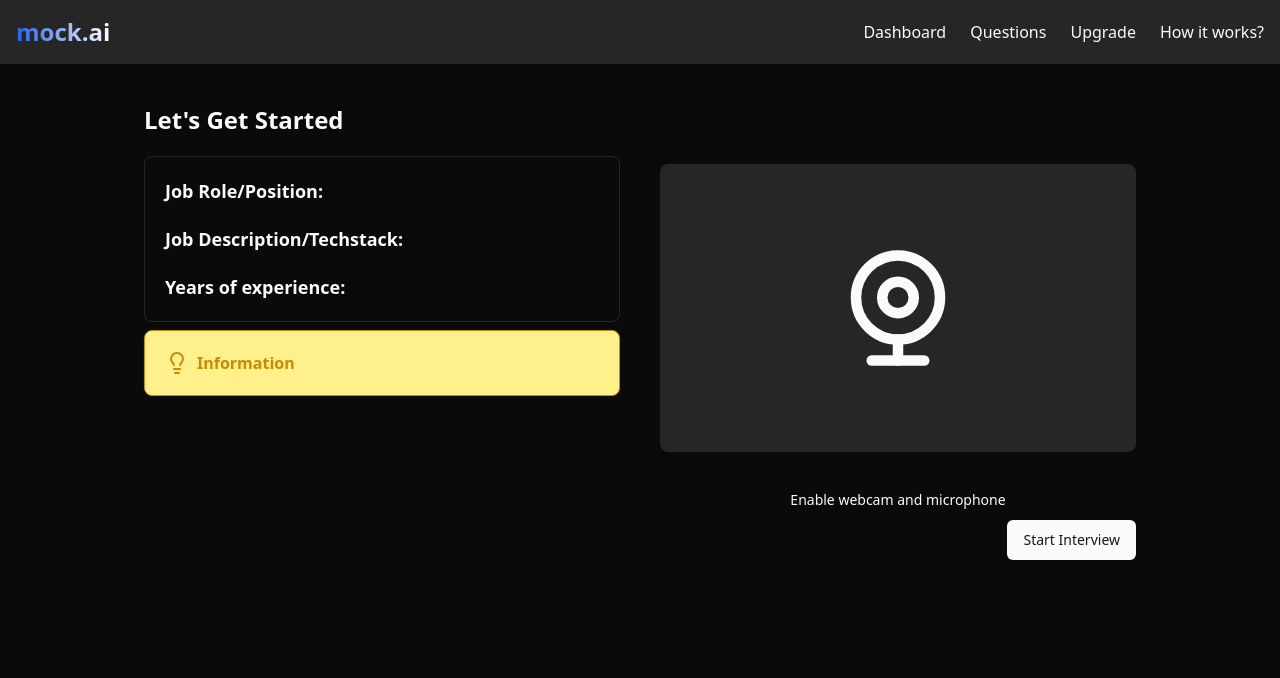
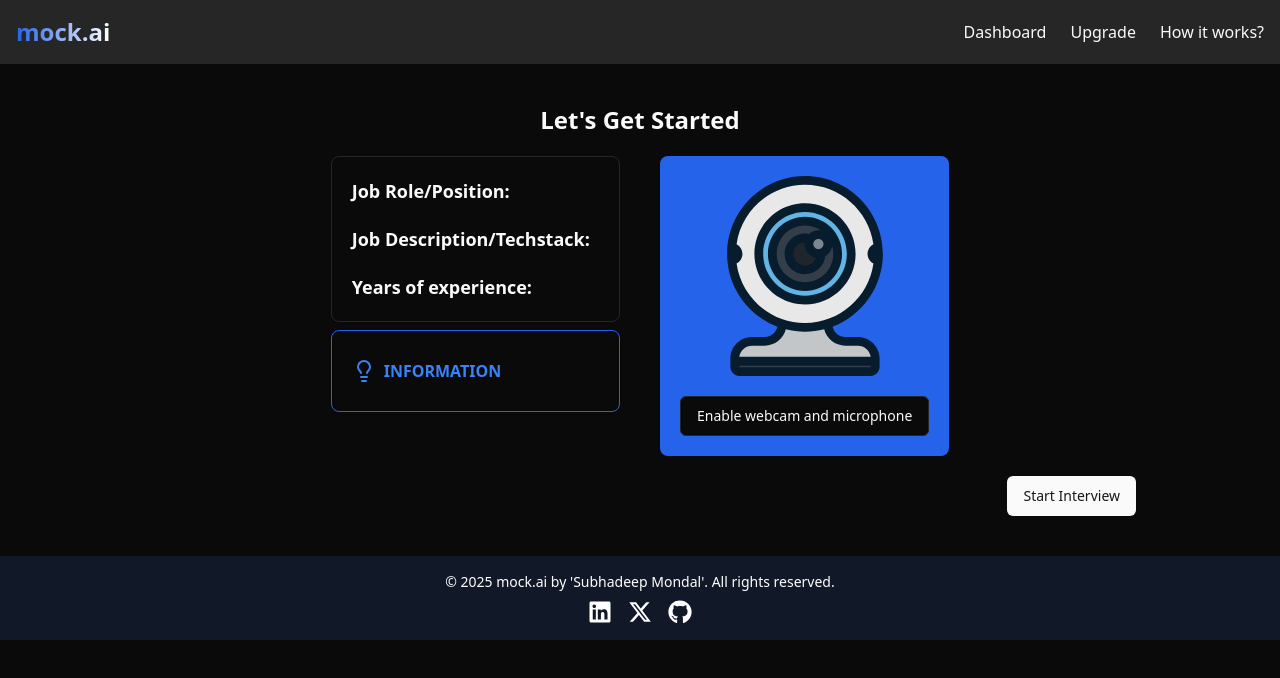
Before and after one commit to SubhadeepMondal2023/mock.ai, a Next.js app: page /dashboard/interview/1 in a window 1280 px wide. Shown: the top 678 px of the page. Built offline with nearby package versions, Linux system fonts and the light colour scheme; no server answers; the database is empty.

Commit message:
dashboard done, footer added

```diff
--- a/app/dashboard/_components/AddNewInterview.jsx
+++ b/app/dashboard/_components/AddNewInterview.jsx
@@ -34,7 +34,6 @@ function AddNewInterview() {
   const onSubmit = async (e) => {
     setLoading(true);
     e.preventDefault();
-    console.log(jobPosition, jobDesc, jobExperience);
 
     const inputPrompt = `Job Position: ${jobPosition}, Job Description: ${jobDesc}, Years of Experience: ${jobExperience}, give ${process.env.NEXT_PUBLIC_INTERVIEW_QUESTION_COUNT} in-depth technical interview questions and their solutions in 3-4 lines in JSON format`;
 
@@ -42,7 +41,6 @@ function AddNewInterview() {
       const result = await sendMessageToChat(inputPrompt);
 
       if (result) {
-        console.log("API Response:", JSON.parse(result));
         setJsonResponse(result);
 
         const resp = await db.insert(MockInterview)
@@ -56,11 +54,8 @@ function AddNewInterview() {
           createdAt: moment().format('DD-MM-YYYY')
         }).returning({mockId:MockInterview.mockId})
 
-        console.log("Inserted Id:", resp);
         setOpenDialog(false);
-        route.push('/dashboard/interview'+resp[0]?.mockId);
-
-
+        route.push(`/dashboard/interview/${resp[0]?.mockId}`);
       } else {
         console.error("API returned undefined or null.");
       }
--- /dev/null
+++ b/app/dashboard/_components/Footer.jsx
@@ -0,0 +1,28 @@
+"use client";
+import React from "react";
+import { FaLinkedin, FaXTwitter, FaGithub } from "react-icons/fa6";
+
+const Footer = () => {
+  const linkedinProfile = process.env.NEXT_PUBLIC_LINKEDIN_PROFILE;
+  const xProfile = process.env.NEXT_PUBLIC_X_PROFILE;
+  const githubProfile = process.env.NEXT_PUBLIC_GITHUB_PROFILE;
+
+  return (
+    <footer className="bg-gray-900 text-white py-4 flex flex-col items-center gap-2">
+      <p className="text-sm">© 2025 mock.ai by 'Subhadeep Mondal'. All rights reserved.</p>
+      <div className="flex gap-4">
+        <a href={linkedinProfile} target="_blank" rel="noopener noreferrer">
+          <FaLinkedin className="text-2xl hover:text-blue-500" />
+        </a>
+        <a href={xProfile} target="_blank" rel="noopener noreferrer">
+          <FaXTwitter className="text-2xl hover:text-gray-400" />
+        </a>
+        <a href={githubProfile} target="_blank" rel="noopener noreferrer">
+          <FaGithub className="text-2xl hover:text-gray-300" />
+        </a>
+      </div>
+    </footer>
+  );
+};
+
+export default Footer;
--- a/app/dashboard/_components/Header.jsx
+++ b/app/dashboard/_components/Header.jsx
@@ -1,5 +1,6 @@
 'use client'
 import { UserButton } from '@clerk/nextjs'
+import Link from 'next/link';
 import { usePathname } from 'next/navigation'
 import React from 'react'
 
@@ -11,8 +12,7 @@ function Header() {
         <span className='text-2xl font-bold bg-gradient-to-r from-blue-600 to-white text-transparent bg-clip-text'>mock.ai</span>
 
         <ul className='hidden md:flex gap-6'>
-            <li className={`hover:text-primary hover:font-bold transition-all cursor-pointer ${path=='/dashboard' && 'text-primary font-bold'}`}>Dashboard</li>
-            <li className={`hover:text-primary hover:font-bold transition-all cursor-pointer ${path=='/dashboard/questions' && 'text-primary font-bold'}`}>Questions</li>
+            <li className={`hover:text-primary hover:font-bold transition-all cursor-pointer ${path=='/dashboard' && 'text-primary font-bold'}`}><Link href="/dashboard">Dashboard</Link></li>
             <li className={`hover:text-primary hover:font-bold transition-all cursor-pointer ${path=='/dashboard/upgrade' && 'text-primary font-bold'}`}>Upgrade</li>
             <li className={`hover:text-primary hover:font-bold transition-all cursor-pointer ${path=='/dashboard/how' && 'text-primary font-bold'}`}>How it works?</li>
         </ul>
--- /dev/null
+++ b/app/dashboard/_components/InterviewItemCard.jsx
@@ -0,0 +1,29 @@
+import React from 'react'
+import { Button } from '../../../@/components/components/ui/button'
+import { useRouter } from 'next/navigation';
+
+function InterviewItemCard({interview}) {
+  const router = useRouter();
+  const onStart=()=>{
+    router.push('/dashboard/interview/'+interview?.mockId)
+  }
+
+  const onFeedback=()=>{
+    router.push('/dashboard/interview/'+interview?.mockId+'/feedback')
+  }
+
+  return (
+    <div className='border shadow-sm rounded-lg p-3'>
+      <h2 className='font-bold text-primary '>{interview?.jobPosition}</h2>
+      <h2 className='text-sm text-gray-500'>{interview?.jobExperience} Years of Experience</h2>
+      <h2 className='text-xs text-gray-300'>Date: {interview?.createdAt}</h2>
+
+      <div className='flex justify-between mt-2 gap-5'>
+        <Button size='sm' variant='outline' className='w-full' onClick={onFeedback}>Feedback</Button>
+        <Button size='sm' className='w-full' onClick={onStart}>Start</Button>
+      </div>
+    </div>
+  )
+}
+
+export default InterviewItemCard
--- /dev/null
+++ b/app/dashboard/_components/InterviewList.jsx
@@ -0,0 +1,39 @@
+'use client'
+import { useUser } from '@clerk/nextjs'
+import React, { useEffect, useState } from 'react'
+import { db } from '../../../utils/db'
+import { MockInterview } from '../../../utils/schema';
+import { desc, eq } from 'drizzle-orm';
+import InterviewItemCard from './InterviewItemCard';
+
+function InterviewList() {
+  const {user} = useUser();
+  const [interviewList, setInterviewList] = useState([]);
+
+  useEffect(() => {
+    user&&getInterviewList();
+  }, [user]);
+
+
+  const getInterviewList=async()=>{
+    const result = await db.select()
+    .from(MockInterview)
+    .where(eq(MockInterview.createdBy, user?.primaryEmailAddress?.emailAddress))
+    .orderBy(desc(MockInterview.id));
+
+    setInterviewList(result);
+  }
+
+  return (
+    <div>
+      <h2 className='font-medium text-xl'>Previous Mock Interviews</h2>
+      <div className='my-4 grid grid-cols-1 md:grid-cols-2 lg:grid-cols-3 gap-5'>
+        {interviewList&&interviewList.map((interview, index)=>(
+          <InterviewItemCard interview={interview} key={index}/>
+        ))}
+      </div>
+    </div>
+  )
+}
+
+export default InterviewList
--- a/app/dashboard/interview/[interviewId]/feedback/page.jsx
+++ b/app/dashboard/interview/[interviewId]/feedback/page.jsx
@@ -30,23 +30,44 @@ function Feedback() {
       .where(eq(UserAnswer.mockIdRef, params.interviewId))
       .orderBy(UserAnswer.id);
 
-    console.log(result);
     setFeedbackList(result);
+  };
+
+  const calculateAverageRating = () => {
+    if (feedbackList.length === 0) {
+      return 'No ratings available';
+    }
+
+    const totalRating = feedbackList.reduce((sum, item) => sum + (Number(item.rating) || 0), 0);
+    const average = totalRating / feedbackList.length;
+
+    const roundedRating = Math.min(5, Math.max(1, Math.round(average)));
+
+    return `${roundedRating} / 5`;
   };
 
   return (
     <div className='p-10'>
-      <h2 className='font-bold text-2xl '><strong className='text-green-500'>Congratulations!</strong> Here is your interview feedback</h2>
+      {feedbackList.length === 0 ? (
+        <h2 className='font-bold text-xl text-red-400'>No interview feedback record found!</h2>
+      ) : (
+        <>
+          <h2 className='font-bold text-2xl '>
+            <strong className='text-green-500'>Congratulations!</strong> Here is your interview feedback
+          </h2>
+          {feedbackList.length > 0 && (
             <h2 className='text-primary text-lg my-3'>
-        Your overall interview rating: <strong>7/10</strong>
+              Your overall interview rating: <strong>{calculateAverageRating()}</strong>
             </h2>
+          )}
           <h2 className='text-sm text-gray-400'>
             Below are the interview questions with your given answers, their correct answers along with feedback for improvement!
           </h2>
-      {feedbackList&&feedbackList.map((item, index)=>(
+          {feedbackList.map((item, index) => (
             <Collapsible key={index} className='mt-5'>
               <CollapsibleTrigger className='bg-secondary p-3 rounded-lg my-2 text-left flex justify-between w-full'>
-        {item.question}<ChevronsUpDown className='h-5 w-5'/>
+                {item.question}
+                <ChevronsUpDown className='h-5 w-5'/>
               </CollapsibleTrigger>
               <CollapsibleContent className='my-3 p-3 border rounded-lg w-full'>
                 <div className='flex flex-col gap-3'>
@@ -58,8 +79,9 @@ function Feedback() {
               </CollapsibleContent>
             </Collapsible>
           ))}
-
-      <Button className='mt-5' onClick={()=>router.replace('/dashboard')}>Go to Dashboard</Button>
+        </>
+      )}
+      <Button className='mt-5' onClick={() => router.replace('/dashboard')}>Go to Dashboard</Button>
     </div>
   );
 }
--- a/app/dashboard/interview/[interviewId]/page.jsx
+++ b/app/dashboard/interview/[interviewId]/page.jsx
@@ -3,26 +3,28 @@ import React, { useEffect, useState } from "react";
 import { db } from "../../../../utils/db";
 import { MockInterview } from "../../../../utils/schema";
 import { eq } from "drizzle-orm";
-import Webcam from "react-webcam";
-import { Lightbulb, WebcamIcon } from "lucide-react";
+import dynamic from "next/dynamic";
+import Image from "next/image";
+import { Lightbulb } from "lucide-react";
 import { Button } from "../../../../@/components/components/ui/button";
 import Link from "next/link";
+
+const Webcam = dynamic(() => import("react-webcam"), { ssr: false });
 
 function Interview({ params }) {
   const [resolvedParams, setResolvedParams] = useState(null);
   const [interviewDetails, setInterviewDetails] = useState();
   const [webCamEnabled, setWebCamEnabled] = useState(false);
+  const [permissionError, setPermissionError] = useState(false);
 
-  // Unwrapping params
   useEffect(() => {
     async function unwrapParams() {
-      const unwrappedParams = await params; // Await the promise
+      const unwrappedParams = await params;
       setResolvedParams(unwrappedParams);
     }
     unwrapParams();
   }, [params]);
 
-  // Fetch interview details once params are available
   useEffect(() => {
     if (!resolvedParams) return;
 
@@ -33,7 +35,6 @@ function Interview({ params }) {
           .from(MockInterview)
           .where(eq(MockInterview.mockId, resolvedParams.interviewId));
 
-        console.log("Fetched Interview Details:", result);
         setInterviewDetails(result[0]);
       } catch (error) {
         console.error("Error fetching interview details:", error);
@@ -43,39 +44,78 @@ function Interview({ params }) {
     getInterviewDetails();
   }, [resolvedParams]);
 
+  const handleEnableWebcam = async () => {
+    try {
+      const stream = await navigator.mediaDevices.getUserMedia({
+        video: true,
+        audio: true,
+      });
+      if (stream) {
+        setWebCamEnabled(true);
+        setPermissionError(false);
+      }
+    } catch (error) {
+      setPermissionError(true);
+    }
+  };
+
   return (
-    <div className='my-10'>
-      <h2 className='font-bold text-2xl'>Let's Get Started</h2>
+    <div className="my-10 flex flex-col items-center justify-center">
+      <h2 className="font-bold text-2xl">Let's Get Started</h2>
       <div className="grid grid-cols-1 md:grid-cols-2 gap-10">
-
+        {/* Job Details Section */}
         <div className="flex flex-col my-5 gap-2">
           <div className="flex flex-col p-5 rounded-lg border gap-5">
-          <h2 className="text-lg"><strong>Job Role/Position: </strong>{interviewDetails?.jobPosition}</h2>
-          <h2 className="text-lg"><strong>Job Description/Techstack: </strong>{interviewDetails?.jobDesc}</h2>
-          <h2 className="text-lg"><strong>Years of experience: </strong>{interviewDetails?.jobExperience}</h2>
+            <h2 className="text-lg">
+              <strong>Job Role/Position: </strong>
+              {interviewDetails?.jobPosition}
+            </h2>
+            <h2 className="text-lg">
+              <strong>Job Description/Techstack: </strong>
+              {interviewDetails?.jobDesc}
+            </h2>
+            <h2 className="text-lg">
+              <strong>Years of experience: </strong>
+              {interviewDetails?.jobExperience}
+            </h2>
           </div>
-          <div className='p-5 border rounded-lg border-yellow-600 bg-yellow-200'>
-            <h2 className='flex gap-2 items-center text-yellow-600'><Lightbulb/><strong>Information</strong></h2>
+          <div className="p-5 border rounded-lg border-blue-600">
+            <h2 className="flex gap-2 items-center text-blue-500 my-2">
+              <Lightbulb />
+              <strong>INFORMATION</strong>
+            </h2>
             <h2>{process.env.NEXT_PUBLIC_INFORMATION}</h2>
           </div>
         </div>
 
-        <div>
-          {webCamEnabled ? <Webcam onUserMedia={()=>setWebCamEnabled(true)} onUserMediaError={()=>{setWebCamEnabled(false)}} mirrored={true}
-          style={{
-            height: 300,
-            width: 300,
-          }}
-          /> :
-          <>
-            <WebcamIcon className='h-72 w-full my-7 p-20 bg-secondary rounded-lg border' />
-            <Button variant="ghost" className="w-full" onClick={()=>{setWebCamEnabled(true)}}>Enable webcam and microphone</Button>
-          </>
-          }
+        {/* Webcam Section */}
+        <div className="flex flex-col items-center justify-center my-5 bg-blue-600 rounded-lg p-5 relative">
+          {!webCamEnabled ? (
+            <>
+              <Image src={'/webcam.svg'} width={200} height={200} alt="Webcam Placeholder" />
+              <Button variant="outline" className="mt-5" onClick={handleEnableWebcam}>
+                Enable webcam and microphone
+              </Button>
+              {permissionError && (
+                <p className="mt-2 text-sm">Permission denied. Please allow access in browser settings.Then,click here again!</p>
+              )}
+            </>
+          ) : (
+            <Webcam
+              mirrored={true}
+              style={{
+                height: 300,
+                width: '100%',
+                zIndex: 10,
+              }}
+            />
+          )}
         </div>
       </div>
-      <div className='flex justify-end items-end'>
-        <Link href={'/dashboard/interview/'+resolvedParams?.interviewId+'/start'}>
+
+      {/* Start Interview Button */}
+      <div className="flex justify-end items-end w-full">
+        <Link href={`/dashboard/interview/${resolvedParams?.interviewId}/start`}>
           <Button>Start Interview</Button>
         </Link>
       </div>
--- a/app/dashboard/interview/[interviewId]/start/_components/QuestionsSection.jsx
+++ b/app/dashboard/interview/[interviewId]/start/_components/QuestionsSection.jsx
@@ -42,9 +42,9 @@ function QuestionsSection({ mockInterviewQuestion, activeQuestionIndex, setActiv
 
         {/* Note Section */}
         <div className="border rounded-lg p-5 mt-20">
-          <h2 className="flex gap-2 items-center">
+          <h2 className="flex gap-2 items-center text-blue-500">
             <Lightbulb />
-            <strong>Note:</strong>
+            <strong>NOTE</strong>
           </h2>
           <h2 className="text-sm my-2">{process.env.NEXT_PUBLIC_QUESTION_NOTE}</h2>
         </div>
--- a/app/dashboard/interview/[interviewId]/start/_components/RecordAnswerSection.jsx
+++ b/app/dashboard/interview/[interviewId]/start/_components/RecordAnswerSection.jsx
@@ -63,7 +63,6 @@ function RecordAnswerSection({ mockInterviewQuestion, activeQuestionIndex, inter
      try {
           setIsLoading(true);
           const result = await sendMessageToChat(feedbackPrompt);
-          console.log("Raw API Response:", result);
           try {
               const jsonFeedbackResp = JSON.parse(result);
 
@@ -101,10 +100,7 @@ function RecordAnswerSection({ mockInterviewQuestion, activeQuestionIndex, inter
                     createdAt: formattedDate,
                 };
 
-                console.log("Insert values:", insertValues);
-
                 const resp = await db.insert(UserAnswer).values(insertValues);
-                console.log("Database response:", resp);
 
                 if (resp) {
                     toast('User Answer recorded successfully!');
--- a/app/dashboard/layout.jsx
+++ b/app/dashboard/layout.jsx
@@ -1,14 +1,15 @@
 import React from 'react'
 import Header from './_components/Header'
+import Footer from './_components/Footer'
 import "../globals.css";
 function DashboardLayout({children}) {
   return (
     <div>
-        <Header/>
-        <div className='mx-5 md:mx-20 lg:mx-36'>
-        {children}
-        </div>
-
+      <Header/>
+      <div className='mx-5 md:mx-20 lg:mx-36'>
+      {children}
+      </div>
+      <Footer />
     </div>
   )
 }
--- a/app/dashboard/page.jsx
+++ b/app/dashboard/page.jsx
@@ -1,19 +1,24 @@
-import { UserButton } from '@clerk/nextjs'
-import React from 'react'
-import  AddNewInterview from './_components/AddNewInterview'
+import { UserButton } from '@clerk/nextjs';
+import React from 'react';
+import AddNewInterview from './_components/AddNewInterview';
+import InterviewList from './_components/InterviewList';
 
 function Dashboard() {
   return (
-    <div className='p-10'>
+    <div className="p-10 flex flex-col min-h-screen">
+      <div className="flex-grow">
+        <h2 className="font-bold text-2xl">Dashboard</h2>
+        <h2 className="text-gray-300">Create and Start your AI Mock Interview</h2>
 
-      <h2 className='font-bold text-2xl'>Dashboard</h2>
-      <h2 className='text-gray-500'> Create and Start your AI Mock Interview</h2>
+        <div className="grid grid-cols-1 md:grid-cols-3 my-5">
+          <AddNewInterview />
+        </div>
 
-      <div className='grid grid-cols-1 md:grid-cols-3 my-5'>
-        <AddNewInterview/>
+        {/* Previous Interviews List */}
+        <InterviewList />
       </div>
     </div>
-  )
+  );
 }
 
-export default Dashboard
+export default Dashboard;
--- a/package.json
+++ b/package.json
@@ -28,6 +28,7 @@
     "react": "^19.0.0",
     "react-dom": "^19.0.0",
     "react-hook-speech-to-text": "^0.8.0",
+    "react-icons": "^5.5.0",
     "react-webcam": "^7.2.0",
     "sonner": "^2.0.1",
     "tailwind-merge": "^3.0.2",
```
Also changed, not shown: 1 other file (tests, documents, lock files or other folders). Lines whose indentation alone changed are shown as unchanged.
